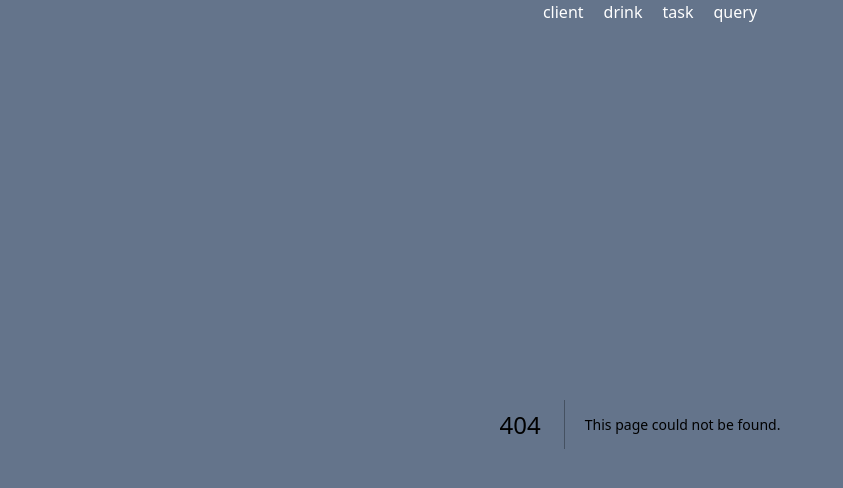
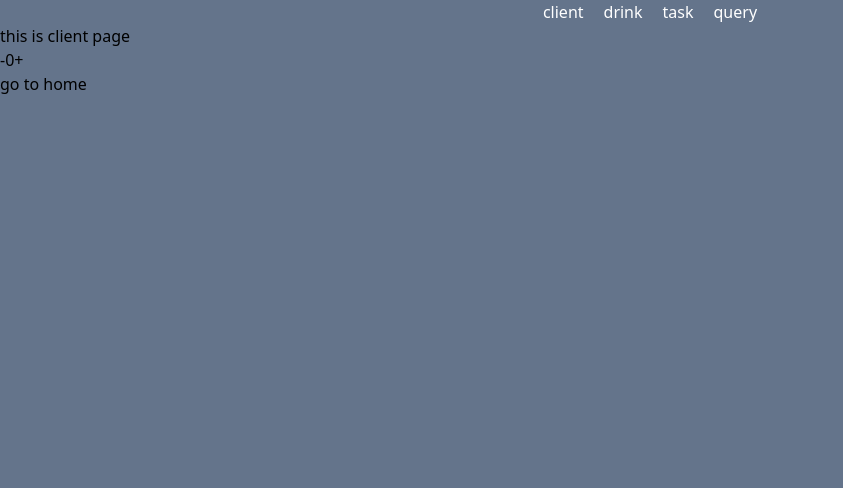
Before and after one commit to kewalkhondekar25/NextJs-Basics, a Next.js app in the folder ui/: page /client in a window 1280 px wide. Before the commit this address had no page. Shown: the top 488 px of the page, without its empty margins (0-843 px from the left). Built offline with nearby package versions, Linux system fonts and the light colour scheme.

Commit message:
feat: client comp added

```diff
--- /dev/null
+++ b/ui/src/app/client/page.tsx
@@ -0,0 +1,21 @@
+"use client"
+import Link from 'next/link'
+import React, { useState } from 'react'
+
+const page = () => {
+
+  const [count, setCount] = useState(0);
+  return (
+    <div>
+      <p>this is client page</p>
+      <div className='flex'>
+        <button onClick={() => setCount(count - 1)}>-</button>
+        <p>{count}</p>
+        <button onClick={() => setCount(count + 1)}>+</button>
+      </div>
+      <Link href="/">go to home</Link>
+    </div>
+  )
+}
+
+export default page
```
